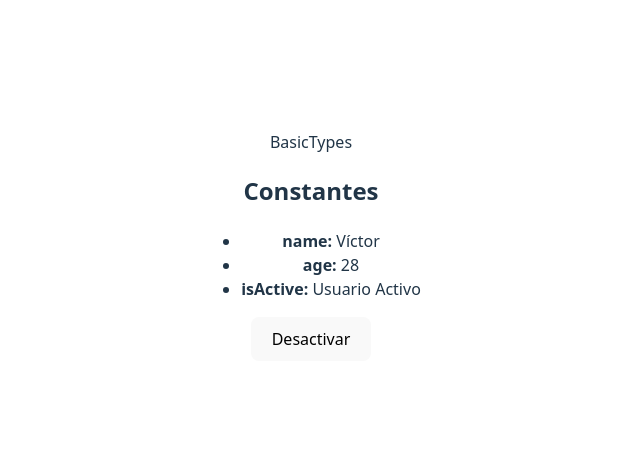
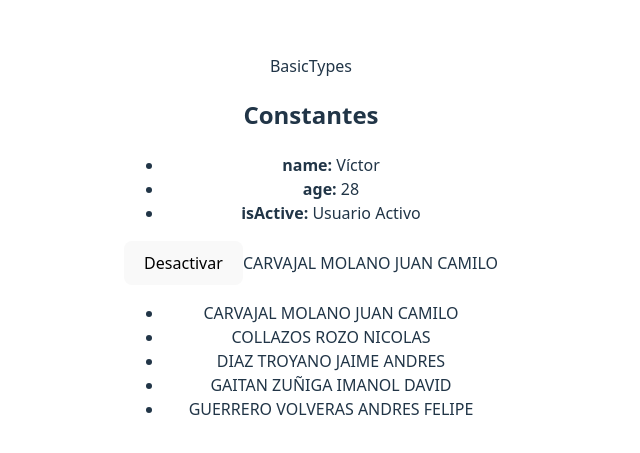
Before and after one commit to ApoloByte/HerramientasVisualesDeProgramacionTDST, a React (Vite) app in the folder 02-bases-react-guia-2/: page / in a window 1280 px wide. Shown: the part 155-608 px from the top of the page, without its empty margins (329-969 px from the left). Built offline with nearby package versions, Linux system fonts and the light colour scheme.

Commit message:
feat(listas): add list names

```diff
--- a/02-bases-react-guia-2/src/components/BasicTypes.tsx
+++ b/02-bases-react-guia-2/src/components/BasicTypes.tsx
@@ -5,6 +5,14 @@ export const BasicTypes = () => {
     const age: number = 28;
     // const isActive: boolean = true;
     const [isActive, setIsActive] = useState(true)
+
+    const names = [
+        "CARVAJAL MOLANO JUAN CAMILO",
+        "COLLAZOS ROZO NICOLAS",
+        "DIAZ TROYANO JAIME ANDRES",
+        "GAITAN ZUÑIGA IMANOL DAVID",
+        "GUERRERO VOLVERAS ANDRES FELIPE",
+    ];
 
     return (
         <>
@@ -25,6 +33,17 @@ export const BasicTypes = () => {
                 {isActive ? "Desactivar" : "Activar"}
             </button>
 
+            {names[0]}
+            <ul>
+                {names.map(
+                    (name, index) => <li key={index}>
+                        {name}
+                    </li>
+                )}
+            </ul>
+
+
+
         </>
     )
 }
```
